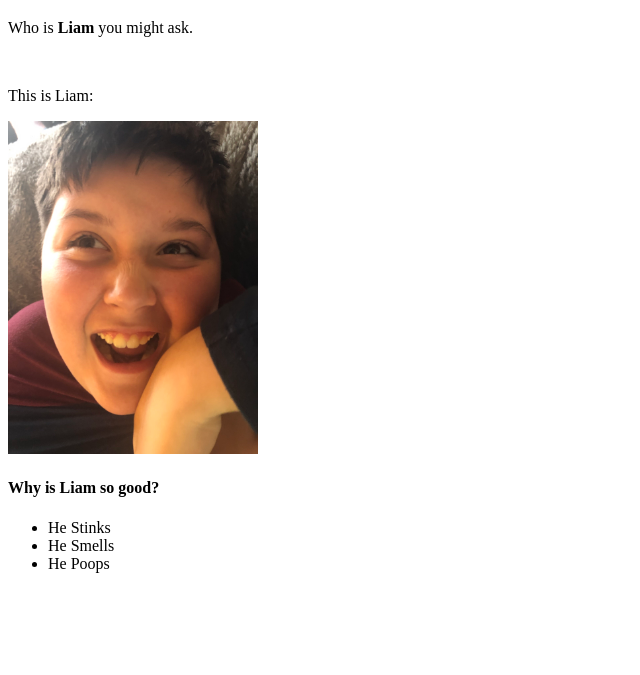
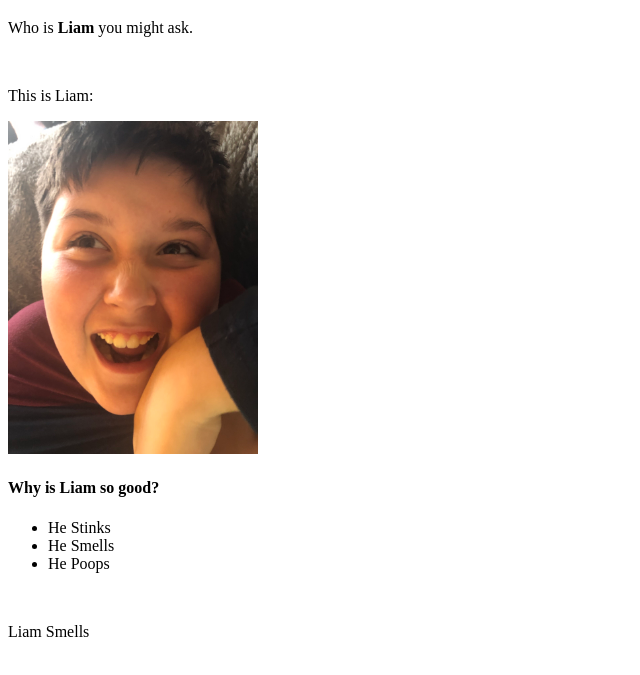
Before and after one commit to LiamWorship/LiamWorship.github.io, a plain HTML site: page index.html in a window 1280 px wide. Shown: the part 61-736 px from the top of the page, without its empty margins (0-640 px from the left). Drawn offline with Linux system fonts and the light colour scheme.

Commit message:
Add files via upload

```diff
--- a/index.html
+++ b/index.html
@@ -22,5 +22,7 @@
             <li>He Smells</li>
             <li>He Poops</li>
         </ul>
+        <br>
+        <p>Liam Smells</p>
     </body>
 </html>
```
